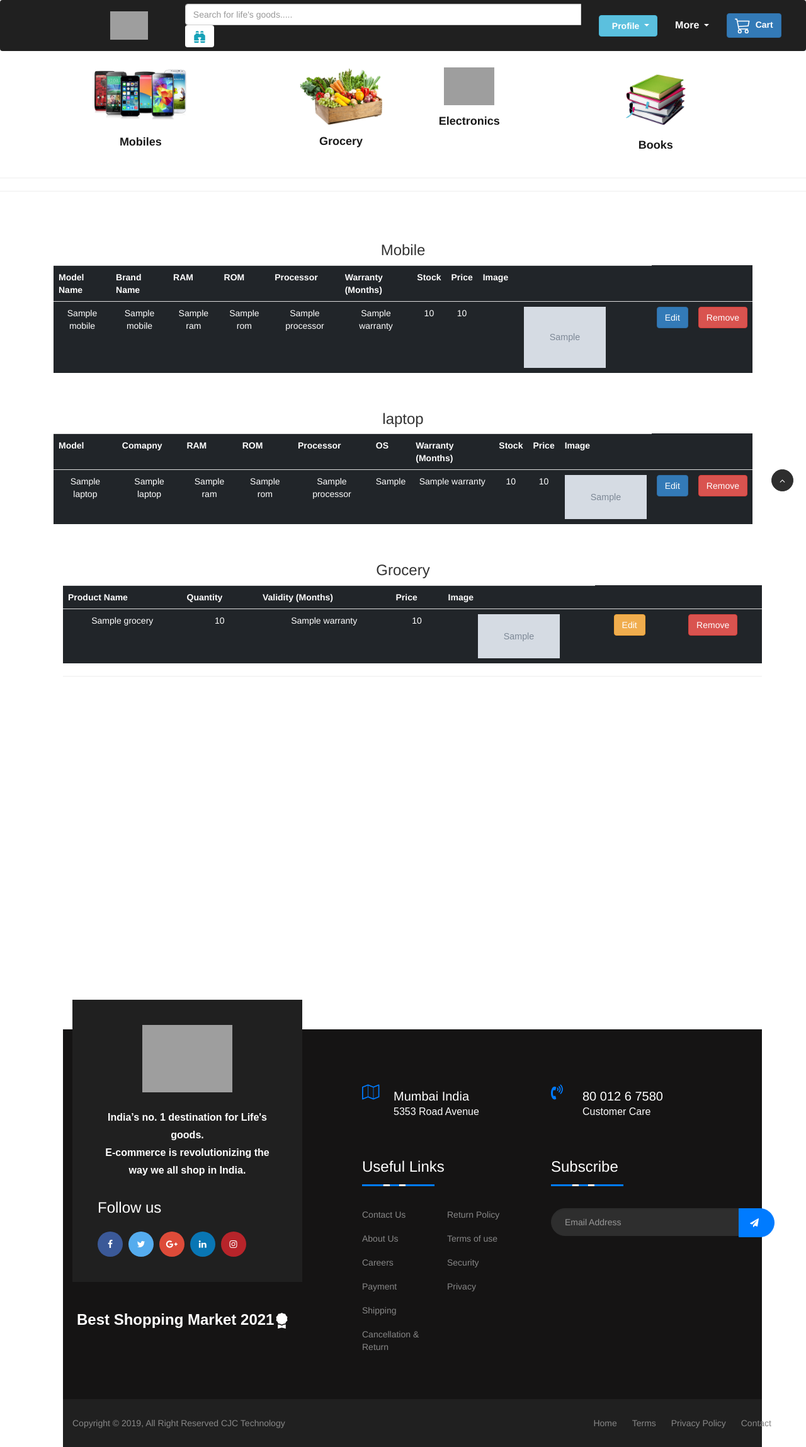
After one commit to Jyotianantdipke/EcommerceWebsite, a Django app: template EcommerceProject/templates/Customer/universal_search.html in a window 1280 px wide. The commit adds this page. Shown: the whole page at 63% size. Run offline with Django 3.2, Linux system fonts and the light colour scheme; the template is opened without the code that fills it: most values are stand-ins (such as "Sample title", 1, 10 or a date in 2020); grey boxes marked "Sample" are stand-in pictures; some libraries are stand-ins or nearby versions; grey boxes are pictures that could not be loaded.

Commit message:
Search in navigation bar in customer base.html

```diff
--- a/EcommerceProject/templates/Customer/Customer_Base.html
+++ b/EcommerceProject/templates/Customer/Customer_Base.html
@@ -29,15 +29,17 @@
             </a>
 
             <div class="input-group" style="width:50%;">
-                <input type="text" class="form-control" placeholder="Search for life's goods.....">
+                <form method="get" class="form-inline my-2 my-lg-0" action="{% url 'universalsearch'  %}">
+                <input type="text" class="form-control" name='searchquery' id="searchquery" placeholder="Search for life's goods.....">
                 <span class="input-group-btn">
-                    <button class="btn btn-outline-info" style="background-color: white;" type="button"><i
+                    <a href="{% url 'universalsearch' %}"><button class="btn btn-outline-info" style="background-color: white;" type="submit"> <i
                             class="bi bi-binoculars-fill"></i><svg xmlns="http://www.w3.org/2000/svg" width="20"
                             height="20" fill="currentColor" class="bi bi-binoculars-fill" viewBox="0 0 16 16">
                             <path
                                 d="M4.5 1A1.5 1.5 0 0 0 3 2.5V3h4v-.5A1.5 1.5 0 0 0 5.5 1h-1zM7 4v1h2V4h4v.882a.5.5 0 0 0 .276.447l.895.447A1.5 1.5 0 0 1 15 7.118V13H9v-1.5a.5.5 0 0 1 .146-.354l.854-.853V9.5a.5.5 0 0 0-.5-.5h-3a.5.5 0 0 0-.5.5v.793l.854.853A.5.5 0 0 1 7 11.5V13H1V7.118a1.5 1.5 0 0 1 .83-1.342l.894-.447A.5.5 0 0 0 3 4.882V4h4zM1 14v.5A1.5 1.5 0 0 0 2.5 16h3A1.5 1.5 0 0 0 7 14.5V14H1zm8 0v.5a1.5 1.5 0 0 0 1.5 1.5h3a1.5 1.5 0 0 0 1.5-1.5V14H9zm4-11H9v-.5A1.5 1.5 0 0 1 10.5 1h1A1.5 1.5 0 0 1 13 2.5V3z" />
-                        </svg></button>
+                        </svg></button></a>
                 </span>
+                </form>
             </div>
 
 <!--            Start Profile Dropdown-->
--- /dev/null
+++ b/EcommerceProject/templates/Customer/universal_search.html
@@ -0,0 +1,214 @@
+{% extends 'Customer/Customer_Base.html' %}
+{% load crispy_forms_tags %}
+{% block title %}
+    <title>Search Result</title>
+{% endblock %}
+
+{% block content %}
+
+<hr>
+<br><br>
+
+     {% if mobile %}
+        <h3 style="text-align: center;">Mobile</h3>
+        <div class="container">
+        <table class="table table-hover table-dark">
+            <tr style="text-align: center;">
+                <th> Model Name</th>
+                <th> Brand Name</th>
+                <th> RAM</th>
+                <th> ROM</th>
+                <th> Processor</th>
+                <th> Warranty (Months)</th>
+                <th> Stock</th>
+                <th> Price</th>
+                <th> Image</th>
+            </tr>
+            {% for i in mobile %}
+                <tr style="text-align: center;">
+
+                    <td>{{i.name}}</td>
+                    <td>{{i.brand_name}}</td>
+                    <td>{{i.RAM}}</td>
+                    <td>{{i.ROM}}</td>
+                    <td>{{i.processor}}</td>
+                    <td>{{i.warranty}}</td>
+                    <td>{{i.stock}}</td>
+                    <td>{{i.price}}</td>
+                    <td><img src="{{i.image.url}}" style="width: 50%;"></td>
+                    <td><a href="{% url 'updatemobile' i.id %}"><button class="btn btn-primary">Edit</button></a></td>
+                    <td><a href="{% url 'deletemobile' i.id %}"><button class="btn btn-danger">Remove</button></a></td>
+                </tr>
+            {% endfor %}
+        </table>
+        </div>
+    {% endif %}
+
+<br>
+
+
+    {% if laptop %}
+        <h3 style="text-align: center;">laptop</h3>
+        <div class="container">
+        <table class="table table-hover table-dark">
+            <tr style="text-align: center;">
+                <th>Model</th>
+                <th>Comapny</th>
+                <th>RAM</th>
+                <th>ROM</th>
+                <th>Processor</th>
+                <th>OS</th>
+                <th>Warranty (Months)</th>
+                <th>Stock</th>
+                <th>Price</th>
+                <th>Image</th>
+
+            </tr>
+            {% for i in laptop %}
+                <tr style="text-align: center;">
+                    <td>{{i.name}}</td>
+                    <td>{{i.brand_name}}</td>
+                    <td>{{i.RAM}}</td>
+                    <td>{{i.ROM}}</td>
+                    <td>{{i.processor}}</td>
+                    <td>{{i.OS}}</td>
+                    <td>{{i.warranty}}</td>
+                    <td>{{i.stock}}</td>
+                    <td>{{i.price}}</td>
+                    <td><img src="{{i.image.url}}" height="70" width="130" </td>
+                    <td><a href="{% url 'updatelaptop' i.id %}"><button class="btn btn-primary">Edit</button></a></td>
+                    <td><a href="{% url 'deletelaptop' i.id %}"><button class="btn btn-danger">Remove</button></a></td>
+                </tr>
+            {% endfor %}
+        </table>
+    {% endif %}
+
+            <br>
+
+    {% if grocery %}
+        <h3 style="text-align: center;">Grocery</h3>
+            <div class="container">
+        <table class="table table-hover table-dark">
+            <tr style="text-align: center;">
+                <th>Product Name</th>
+                <th>Quantity</th>
+                <th>Validity (Months)</th>
+                <th>Price</th>
+                <th>Image</th>
+
+            </tr>
+            {% for i in grocery %}
+                <tr style="text-align: center;">
+                    <td>{{i.product_name}}</td>
+                    <td>{{i.quantity}}</td>
+                    <td>{{i.warranty}}</td>
+                    <td>{{i.price}}</td>
+                    <td><img src="{{i.image.url}}" height="70" width="130" </td>
+                    <td><a href="{% url 'updategrocery' i.id %}"><button class="btn btn-warning">Edit</button></a></td>
+                    <td><a href="{% url 'deletegrocery' i.id %}"><button class="btn btn-danger">Remove</button></a></td>
+                </tr>
+            {% endfor %}
+        </table>
+    {% endif %}
+    {% if Model %}
+    {% if Model == 'Mobile' %}
+
+    <h3 style="text-align: center;">Mobile</h3>
+    <div class="container">
+    <table class="table table-hover table-dark">
+        <tr style="text-align: center;">
+            <th> Model Name</th>
+            <th> Brand Name</th>
+            <th> RAM</th>
+            <th> ROM</th>
+            <th> Processor</th>
+            <th> Warranty (Months)</th>
+            <th> Stock</th>
+            <th> Price</th>
+            <th> Image</th>
+        </tr>
+        {% for i in record %}
+            <tr style="text-align: center;">
+
+                <td>{{i.name}}</td>
+                <td>{{i.brand_name}}</td>
+                <td>{{i.RAM}}</td>
+                <td>{{i.ROM}}</td>
+                <td>{{i.processor}}</td>
+                <td>{{i.warranty}}</td>
+                <td>{{i.stock}}</td>
+                <td>{{i.price}}</td>
+                <td><img src="{{i.image.url}}" style="width: 50%;"></td>
+                <td><a href="{% url 'updatemobile' i.id %}"><button class="btn btn-primary">Edit</button></a></td>
+                <td><a href="{% url 'deletemobile' i.id %}"><button class="btn btn-danger">Remove</button></a></td>
+            </tr>
+        {% endfor %}
+    </table>
+    </div>
+{% elif Model == 'Laptop' %}
+
+
+<h3 style="text-align: center;">laptop</h3>
+        <div class="container">
+        <table class="table table-hover table-dark">
+            <tr style="text-align: center;">
+                <th>Model</th>
+                <th>Comapny</th>
+                <th>RAM</th>
+                <th>ROM</th>
+                <th>Processor</th>
+                <th>OS</th>
+                <th>Warranty (Months)</th>
+                <th>Stock</th>
+                <th>Price</th>
+                <th>Image</th>
+
+            </tr>
+            {% for i in record %}
+                <tr style="text-align: center;">
+                    <td>{{i.name}}</td>
+                    <td>{{i.brand_name}}</td>
+                    <td>{{i.RAM}}</td>
+                    <td>{{i.ROM}}</td>
+                    <td>{{i.processor}}</td>
+                    <td>{{i.OS}}</td>
+                    <td>{{i.warranty}}</td>
+                    <td>{{i.stock}}</td>
+                    <td>{{i.price}}</td>
+                    <td><img src="{{i.image.url}}" height="70" width="130" </td>
+                    <td><a href="{% url 'updatelaptop' i.id %}"><button class="btn btn-primary">Edit</button></a></td>
+                    <td><a href="{% url 'deletelaptop' i.id %}"><button class="btn btn-danger">Remove</button></a></td>
+                </tr>
+            {% endfor %}
+        </table>
+
+    {% elif Model == 'Grocery' %}
+    <h3 style="text-align: center;">Grocery</h3>
+            <div class="container">
+        <table class="table table-hover table-dark">
+            <tr style="text-align: center;">
+                <th>Product Name</th>
+                <th>Quantity</th>
+                <th>Validity (Months)</th>
+                <th>Price</th>
+                <th>Image</th>
+
+            </tr>
+            {% for i in record %}
+                <tr style="text-align: center;">
+                    <td>{{i.product_name}}</td>
+                    <td>{{i.quantity}}</td>
+                    <td>{{i.warranty}}</td>
+                    <td>{{i.price}}</td>
+                    <td><img src="{{i.image.url}}" height="70" width="130" </td>
+                    <td><a href="{% url 'updategrocery' i.id %}"><button class="btn btn-warning">Edit</button></a></td>
+                    <td><a href="{% url 'deletegrocery' i.id %}"><button class="btn btn-danger">Remove</button></a></td>
+                </tr>
+            {% endfor %}
+        </table>
+    {% endif %}
+    {% endif %}
+
+
+
+{% endblock %}
```
Also changed, not shown: EcommerceProject/Accounts/views.py (+58 -39 lines), EcommerceProject/Customer/urls.py (+10 -8 lines), EcommerceProject/Customer/views.py (+112 -44 lines), EcommerceProject/EcommerceProject/settings.py (+12 -10 lines), EcommerceProject/Seller/urls.py (+8 -8 lines), EcommerceProject/Seller/views.py (+28 -31 lines).
